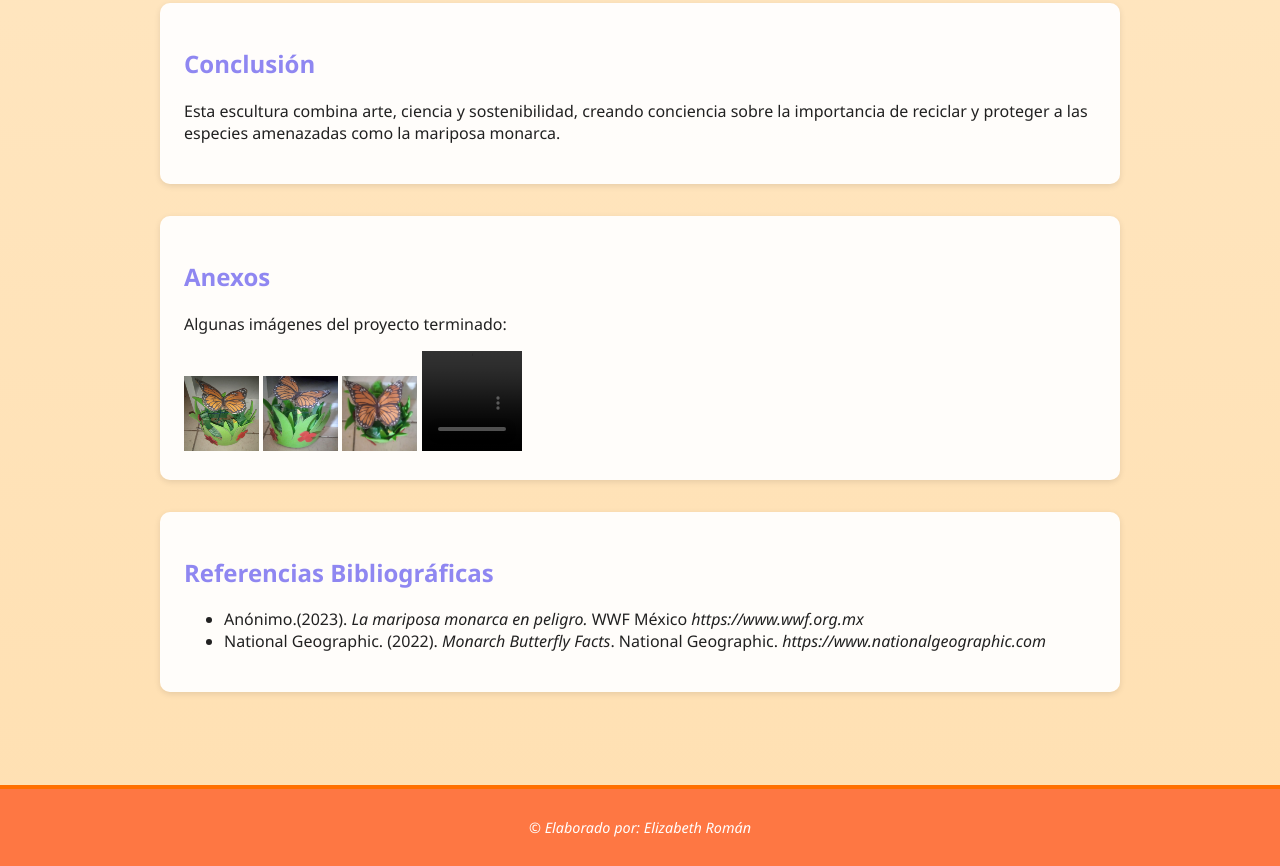
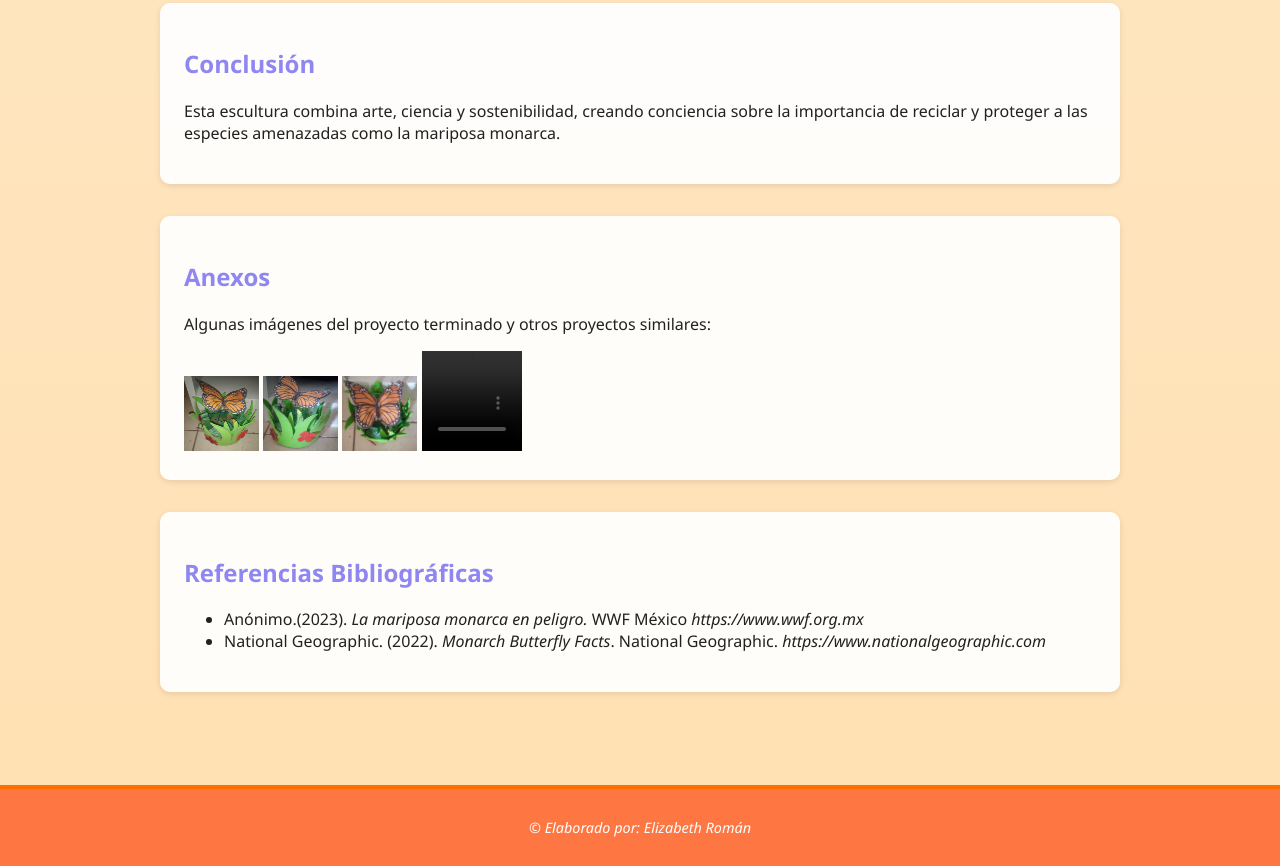
Before and after one commit to Elizarm09/Metamorfosis-reciclada, a plain HTML site: page index.html in a window 1280 px wide. Shown: the part 2389-3255 px from the top of the page. Drawn offline with Linux system fonts and the light colour scheme; grey boxes are pictures that could not be loaded.

Commit message:
index.html

```diff
--- a/index.html
+++ b/index.html
@@ -94,7 +94,7 @@
 
     <section id="anexos">
       <h2>Anexos</h2>
-      <p>Algunas imágenes del proyecto terminado:</p>
+      <p>Algunas imágenes del proyecto terminado y otros proyectos similares:</p>
       <img src="Anexo1..jpeg" alt="">
       <img src="Anexo 2.jpeg" alt="">
       <img src="Anexo 3.jpeg" alt="">
```
